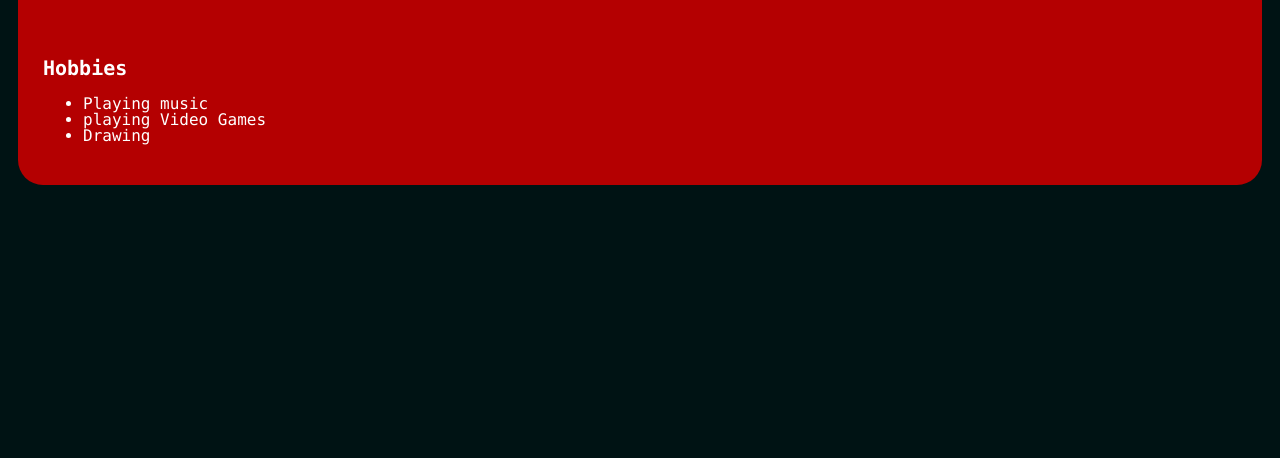
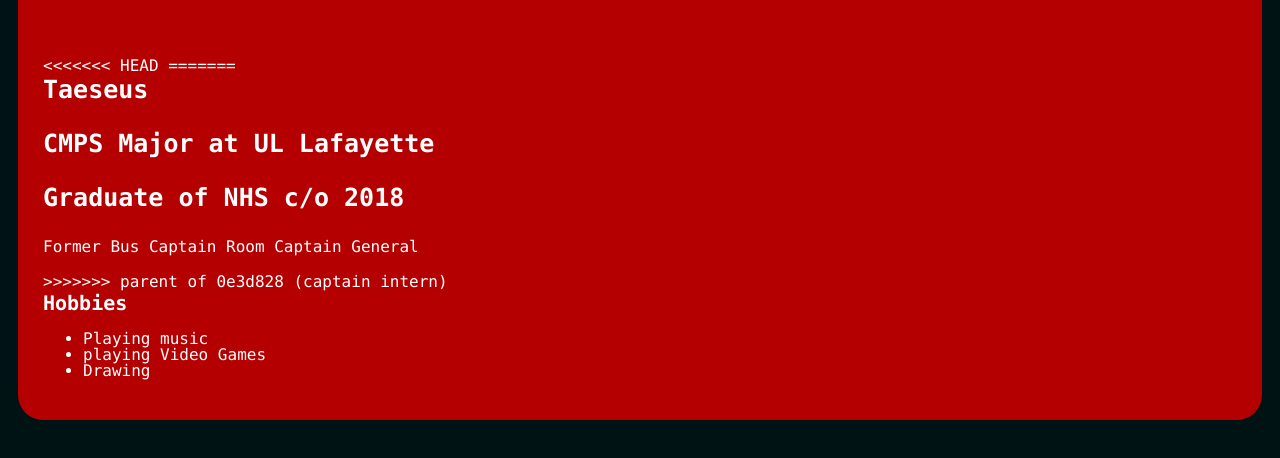
Before and after one commit to Taeuswright/Taeuswright.github.io, a plain HTML site: page index.html in a window 1280 px wide. Shown: the part 324-782 px from the top of the page. Drawn offline with nearby package versions, Linux system fonts and the light colour scheme.

Commit message:
oh it wasn't done

```diff
--- a/index.html
+++ b/index.html
@@ -154,6 +154,17 @@
         </div>
 
         <div class="content">
+<<<<<<< HEAD
+=======
+          <header>
+            Taeseus
+            <section></section>
+            <p>CMPS Major at UL Lafayette</p>
+            <p>Graduate of NHS c/o 2018</p>
+          </header>
+
+          <p>Former Bus Captain Room Captain General</p>
+>>>>>>> parent of 0e3d828 (captain intern)
           <section class="hobbies">
             <header>Hobbies</header>
             <ul>
```
